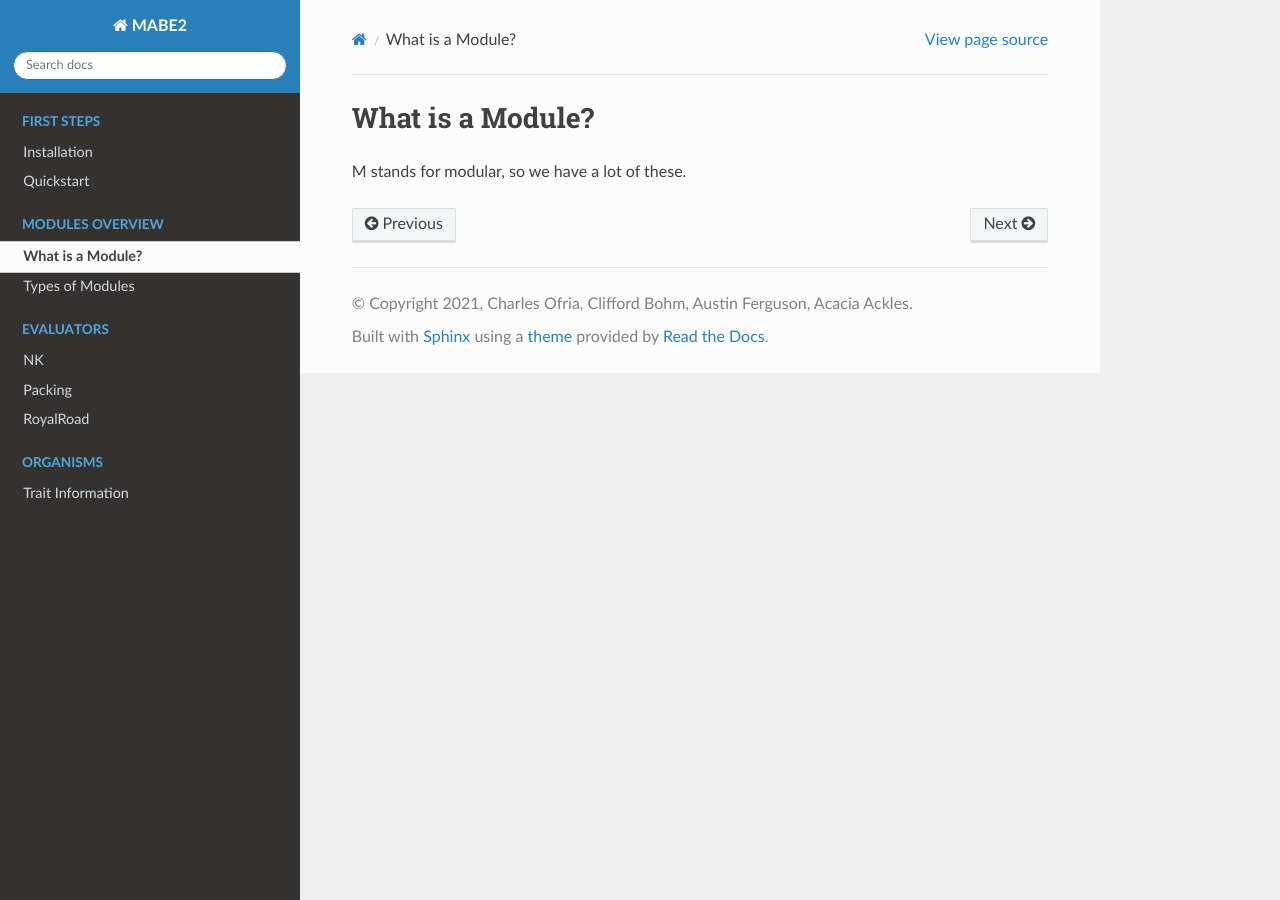
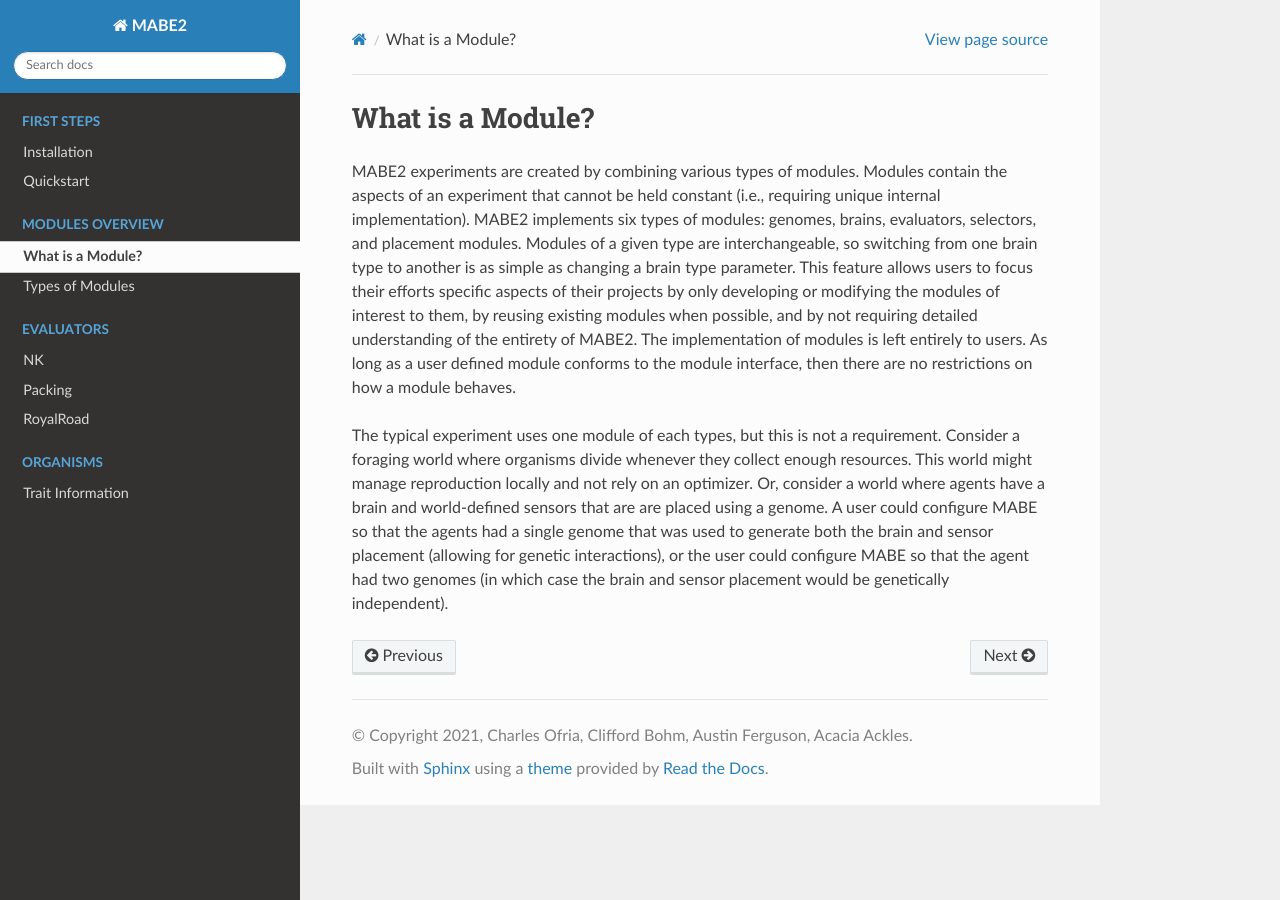
Before and after one commit to mercere99/MABE2, a Sphinx documentation site: the page built from docs/modules/00_module_overview.rst, in a window 1280 px wide. Built offline with Sphinx 7.4.7 and the Read the Docs theme 2.0.0, drawn with Linux system fonts in a browser that asks for light colours.

Commit message:
Add Modules overview, expand modules types

```diff
--- a/docs/modules/00_module_overview.rst
+++ b/docs/modules/00_module_overview.rst
@@ -2,4 +2,19 @@
 What is a Module?
 =================
 
-M stands for modular, so we have a lot of these.
+MABE2 experiments are created by combining various types of modules. Modules contain the aspects of an experiment that
+cannot be held constant (i.e., requiring unique internal implementation). MABE2 implements six types of modules:
+genomes, brains, evaluators, selectors, and placement modules. Modules of a given type are interchangeable,
+so switching from one brain type to another is as simple as changing a brain type parameter. This feature allows
+users to focus their efforts specific aspects of their projects by only developing or modifying the modules of interest
+to them, by reusing existing modules when possible, and by not requiring detailed understanding of the entirety
+of MABE2. The implementation of modules is left entirely to users. As long as a user defined module conforms to the module
+interface, then there are no restrictions on how a module behaves.
+
+The typical experiment uses one module of each types, but this is not a requirement.
+Consider a foraging world where organisms divide whenever they collect enough resources. This world might
+manage reproduction locally and not rely on an optimizer. Or, consider a world where agents have a brain
+and world-defined sensors that are are placed using a genome. A user could configure MABE so that the
+agents had a single genome that was used to generate both the brain and sensor placement (allowing for
+genetic interactions), or the user could configure MABE so that the agent had two genomes (in which case
+the brain and sensor placement would be genetically independent).
```
Also changed, not shown: docs/modules/01_module_types.rst (+26 -6 lines).
